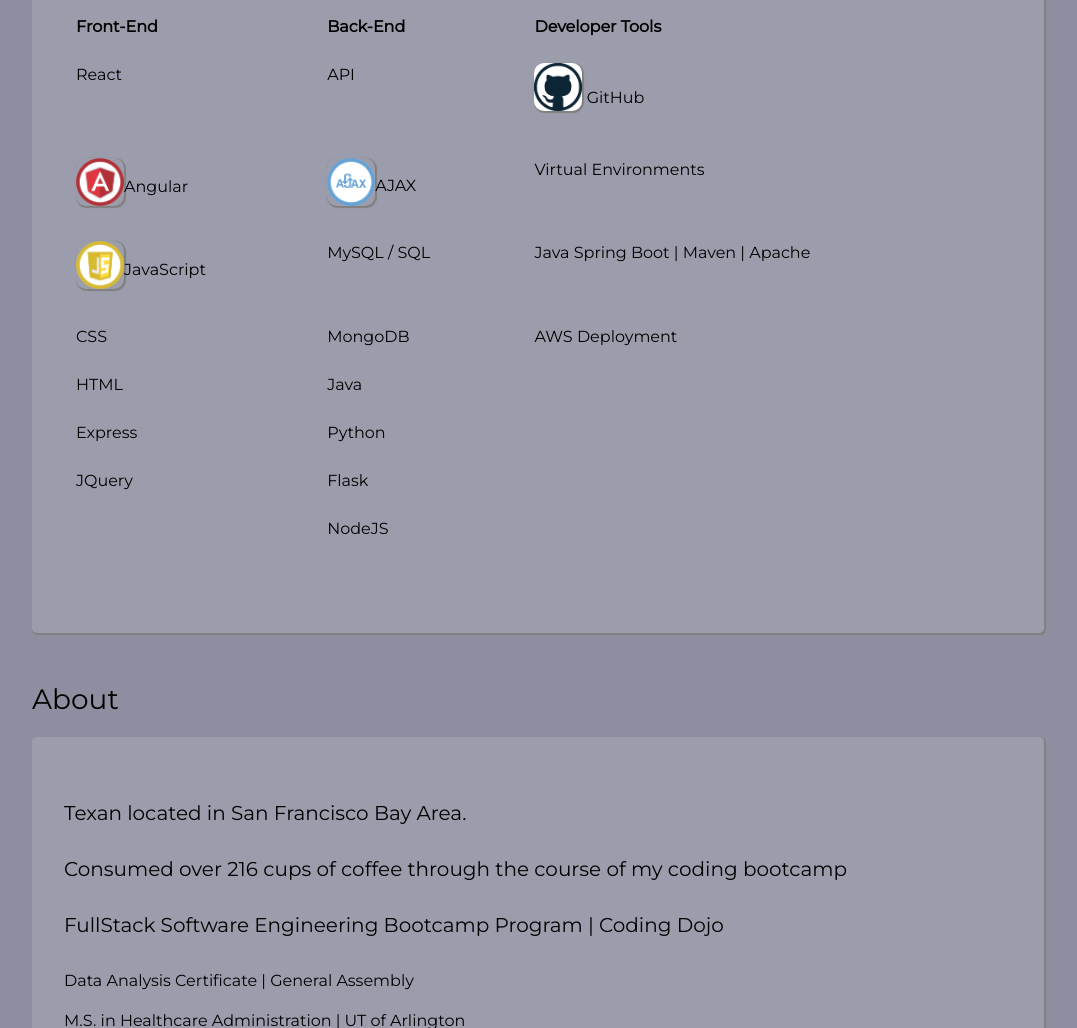
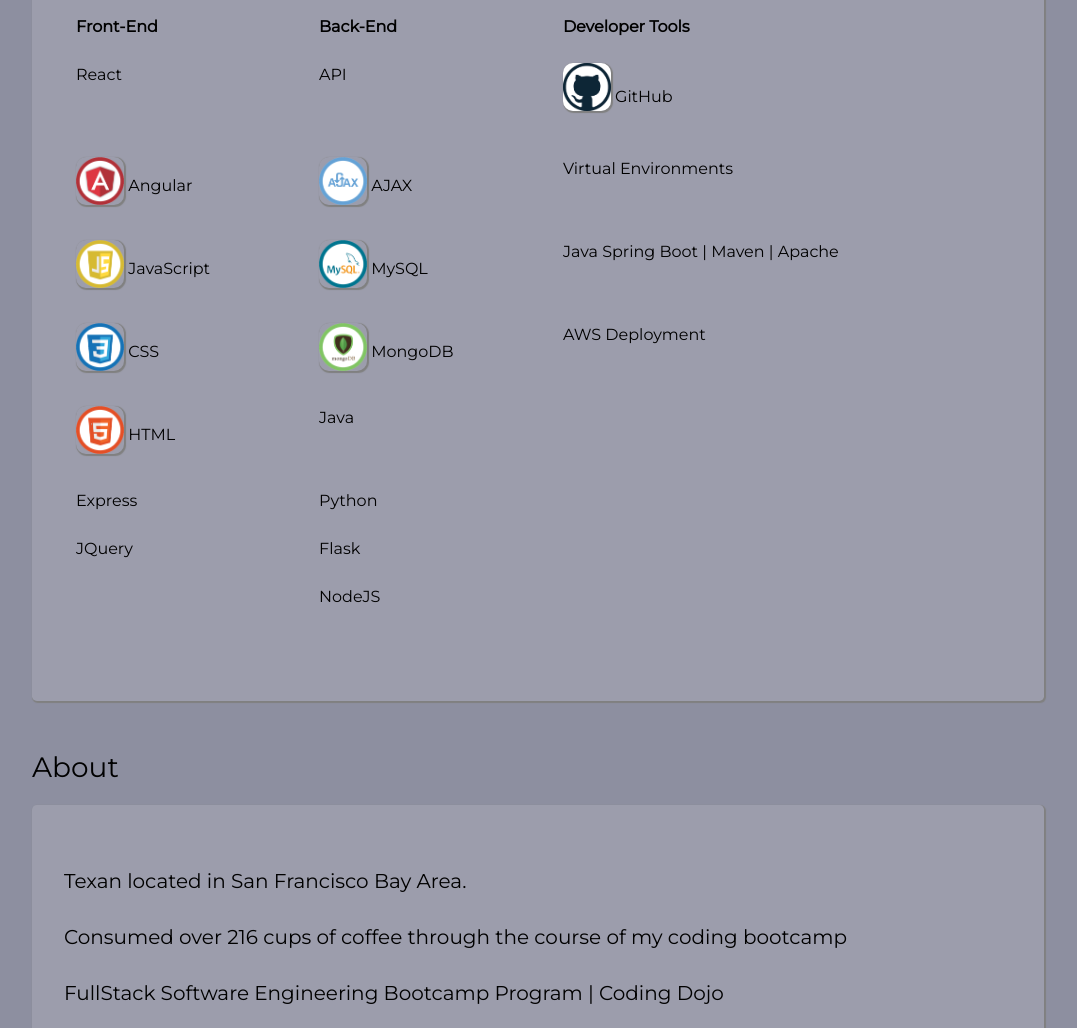
Before and after one commit to phongnguyen39/phongnguyen39.github.io, a plain HTML site: page index.html in a window 1280 px wide. Shown: the part 2676-3704 px from the top of the page, without its empty margins (102-1179 px from the left). Drawn offline with nearby package versions, Linux system fonts and the light colour scheme.

Commit message:
added more icons, attempt to fix SSH login

```diff
--- a/index.html
+++ b/index.html
@@ -257,23 +257,23 @@
                         <td><img class='icons' src="/img/github.PNG"> GitHub</td>
                     </tr>
                     <tr>
-                        <td><img class='icons' src="/img/angular.png">Angular</td>
-                        <td><img class='icons' src="/img/ajax.png">AJAX</td>
+                        <td><img class='icons' src="/img/angular.png"> Angular</td>
+                        <td><img class='icons' src="/img/ajax.png"> AJAX</td>
                         <td>Virtual Environments</td>
                     </tr>
                     <tr>
-                        <td><img class='icons' src="/img/JavaScript.png">JavaScript</td>
-                        <td>MySQL / SQL</td>
+                        <td><img class='icons' src="/img/JavaScript.png"> JavaScript</td>
+                        <td><img class='icons' src="/img/mysql.png"> MySQL</td>
                         <td>Java Spring Boot | Maven | Apache</td>
                     </tr>
                     <tr>
-                        <td>CSS</td>
-                        <td>MongoDB</td>
+                        <td><img class='icons' src="/img/css.png"> CSS</td>
+                        <td><img class='icons' src="/img/mongodb.png"> MongoDB</td>
                         <td>AWS Deployment</td>
 
                     </tr>
                     <tr>
-                        <td>HTML</td>
+                        <td><img class='icons' src="/img/HTML.png"> HTML</td>
                         <td>Java</td>
                     </tr>
                     <tr>
```
